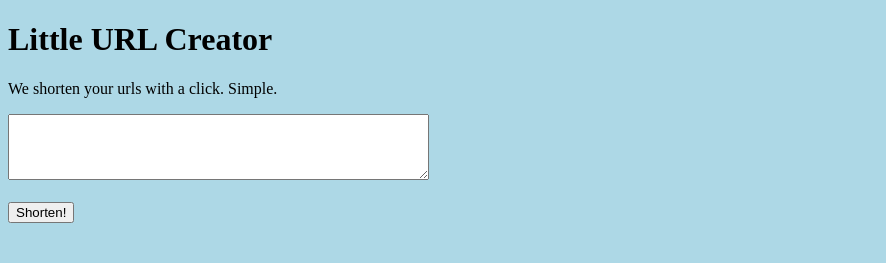
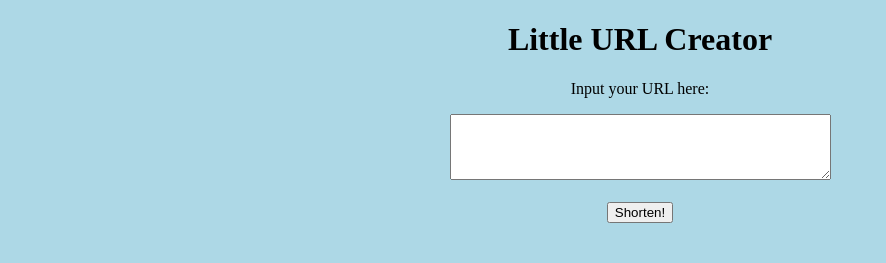
Before and after one commit to violin-lover/stars, a website: page public/index.html in a window 1280 px wide. Shown: the whole page, without its empty margins (0-886 px from the left). Drawn offline with Linux system fonts and the light colour scheme.

Commit message:
Raymond broke this- We fixed it-

```diff
--- a/public/index.html
+++ b/public/index.html
@@ -19,13 +19,11 @@ border-size: 2px;
 </style>
 </head>
 
-<body onload="extractToken()">
-	<h1>Little URL Creator</h1>
-	<p> We shorten your urls with a click. Simple. </p>
-<textarea id="url" rows="4" cols="50"></textarea>
+<center><h1>Little URL Creator</h1></center>
+	<center><p>Input your URL here:</p></center>
+<center><textarea id="url" rows="4" cols="45"></textarea></center>
 <br>
-<br>
-    <button type = "button" class = "disBtn" onclick = "shorten()"> Shorten! </button>
+    <center><button type = "button" class = "disBtn" onclick = "shorten()"> Shorten! </button></center>
     <br>
     <br>
     <div id = "microURL"></div>
--- a/public/script.js
+++ b/public/script.js
@@ -5,7 +5,6 @@ function shorten() {
 }
 
 function getLongURl(url){
-debugger;
 let result = document.getElementById("microURL");
 let encodedUrl = btoa(url);
 let uRl = "/tokenizer/" + encodedUrl;
```
Also changed, not shown: index.js (+10 -8 lines).
